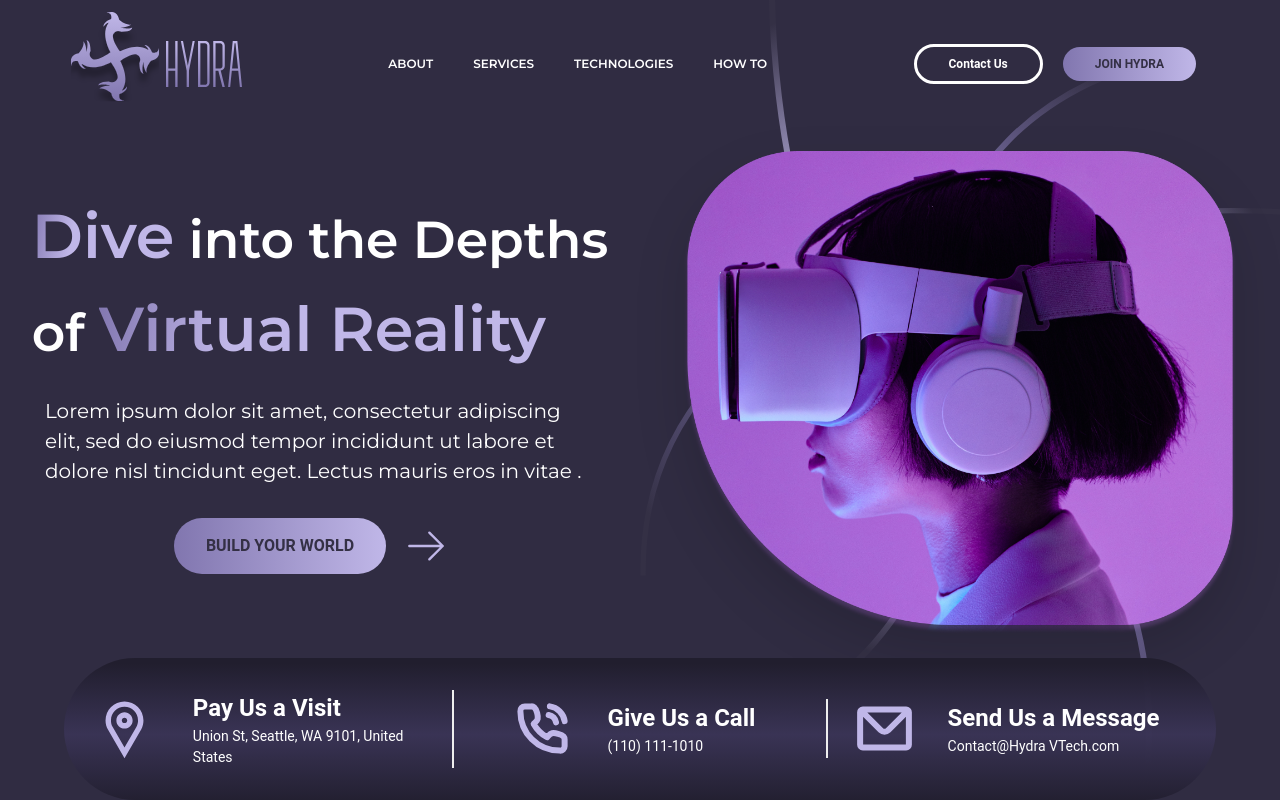
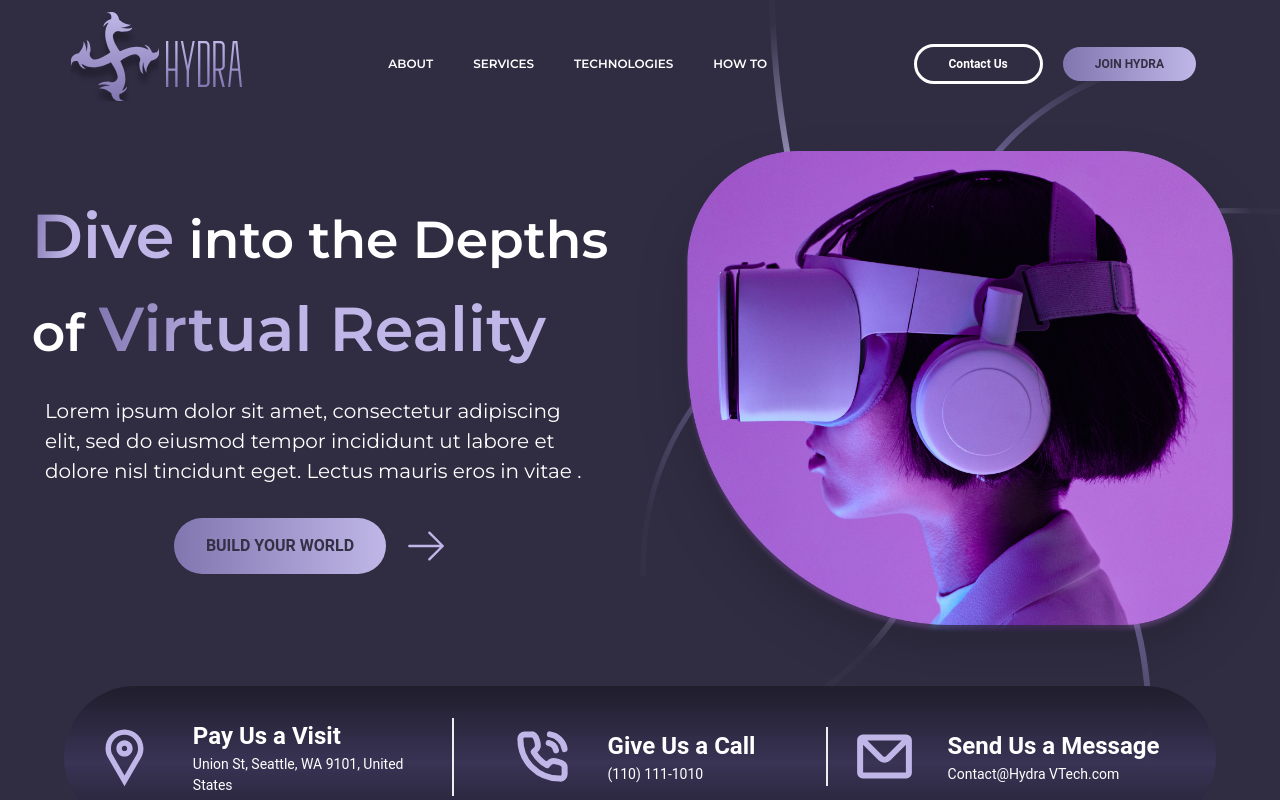
Before and after one commit to Shinvitiya/HYDRA-VR, a React (Vite) app: page / in a window 1280 px wide. Shown: the top 800 px of the page. Built offline with nearby package versions, Linux system fonts and the light colour scheme.

Commit message:
Added Licence.txt and README.md files

```diff
--- a/src/components/ContactInfo.jsx
+++ b/src/components/ContactInfo.jsx
@@ -6,7 +6,7 @@
   const [index, setIndex] = useState(0);
 
   return (
-    <section className="flex flex-col md:flex-row items-center justify-center">
+    <section className="flex flex-col md:flex-row items-center justify-center mt-7">
       <div className="flex-1 justify-center items-center flex-row box-gradient xl:px0 sm:px16 px-4 z-[2] rounded-full py-8 sm:flex hidden">
         {contactInfo.map((contact, index) =>(
 
--- a/src/components/Navbar.jsx
+++ b/src/components/Navbar.jsx
@@ -20,7 +20,6 @@
         ))}
       </ul>
 
-      {/* <Button text="JOIN HYDRA"/> */}
       <button className="sm:flex hidden border-solid border-white border-[3px] text-white rounded-full text-[12px] font-bold py-2 px-8 z-[2]">
         Contact Us
       </button>
@@ -43,11 +42,7 @@
             </li>
           ))}
             </ul>
-
-
           </div>
-
-
       </div>
 
     </nav>
```
Also changed, not shown: LICENSE.txt (added), public/preview.png (added), 1 other file (tests, documents, lock files or other folders). Lines whose indentation alone changed are shown as unchanged.
